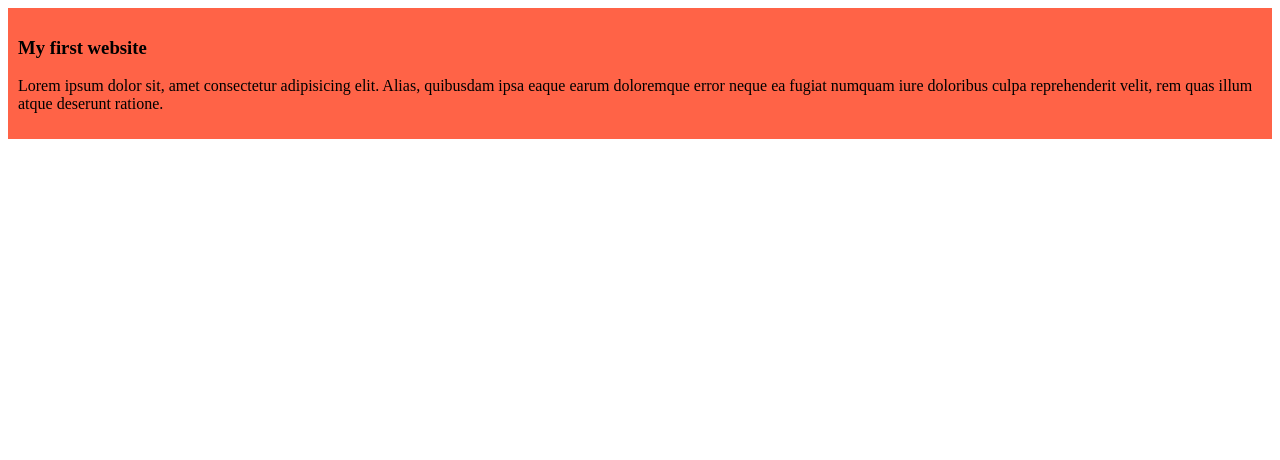
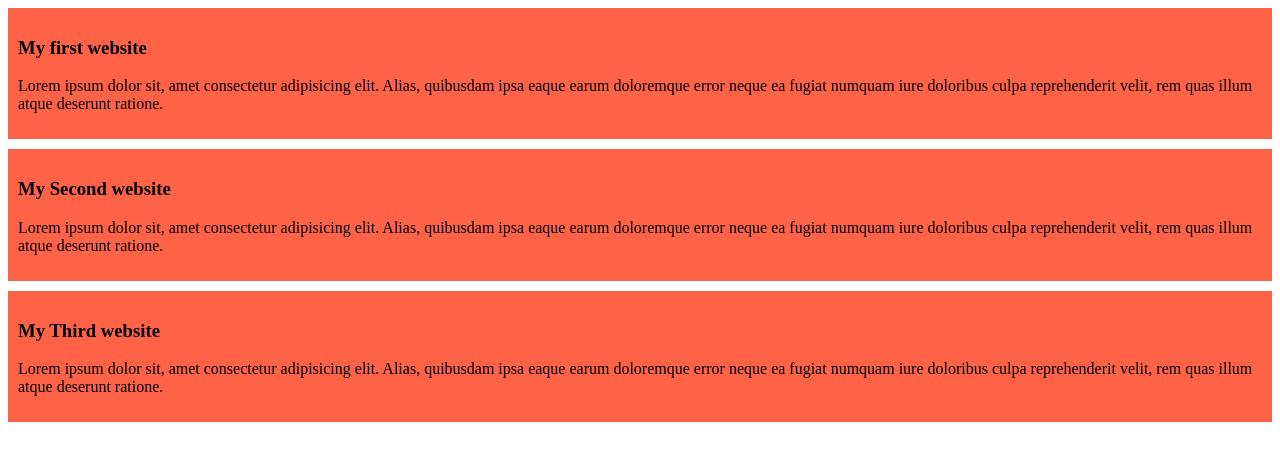
Before and after one commit to muzahidhasan1/my-simple-website, a plain HTML site: page index.html in a window 1280 px wide. Drawn offline with Linux system fonts and the light colour scheme.

Commit message:
added the second and third blog

```diff
--- a/index.html
+++ b/index.html
@@ -11,5 +11,13 @@
         <h3>My first website</h3>
         <p>Lorem ipsum dolor sit, amet consectetur adipisicing elit. Alias, quibusdam ipsa eaque earum doloremque error neque ea fugiat numquam iure doloribus culpa reprehenderit velit, rem quas illum atque deserunt ratione.</p>
     </div>
+    <div>
+        <h3>My Second website</h3>
+        <p>Lorem ipsum dolor sit, amet consectetur adipisicing elit. Alias, quibusdam ipsa eaque earum doloremque error neque ea fugiat numquam iure doloribus culpa reprehenderit velit, rem quas illum atque deserunt ratione.</p>
+    </div>
+    <div>
+        <h3>My Third website</h3>
+        <p>Lorem ipsum dolor sit, amet consectetur adipisicing elit. Alias, quibusdam ipsa eaque earum doloremque error neque ea fugiat numquam iure doloribus culpa reprehenderit velit, rem quas illum atque deserunt ratione.</p>
+    </div>
 </body>
 </html>
--- a/styles/blog.css
+++ b/styles/blog.css
@@ -1,4 +1,5 @@
 div{
     padding: 10px;
     background-color: tomato;
+    margin-bottom: 10px;
 }
```
